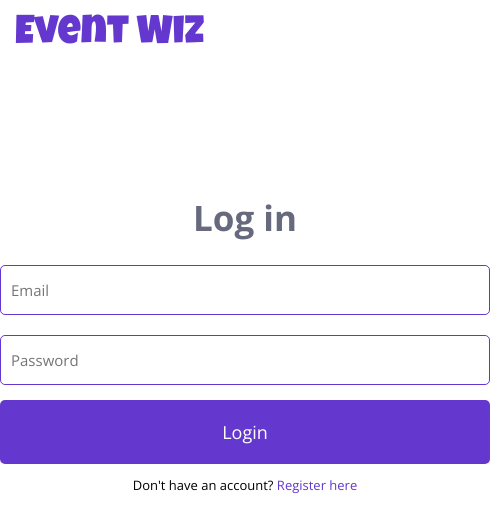
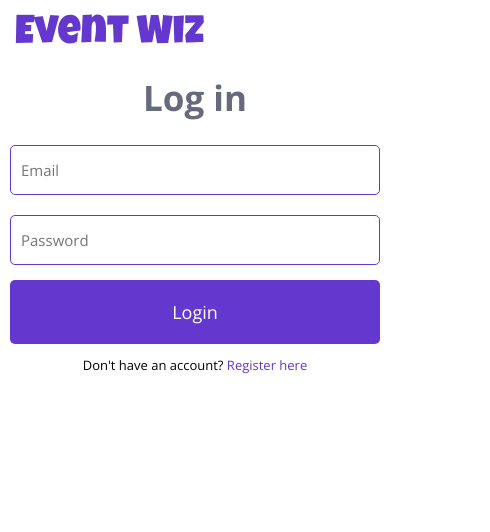
Before and after one commit to EventWiz/Frontend, a React (Create React App) app: page /login in a window 390 px wide. Shown: the top 532 px of the page, 490 px wide, since content can reach past the window. Built offline with nearby package versions, Linux system fonts and the light colour scheme; no server answers.

Commit message:
Add media query

```diff
--- a/src/styles/shared/Form.js
+++ b/src/styles/shared/Form.js
@@ -7,6 +7,11 @@ export const Form = styled.form`
   width: 490px;
   padding-top: 200px;
   margin: 0 auto;
+
+  @media (min-width: 320px) {
+    width: 100%;
+    padding: 80px 10px 10px 10px;
+  }
 
   h1 {
     color: #666a7c;
```
